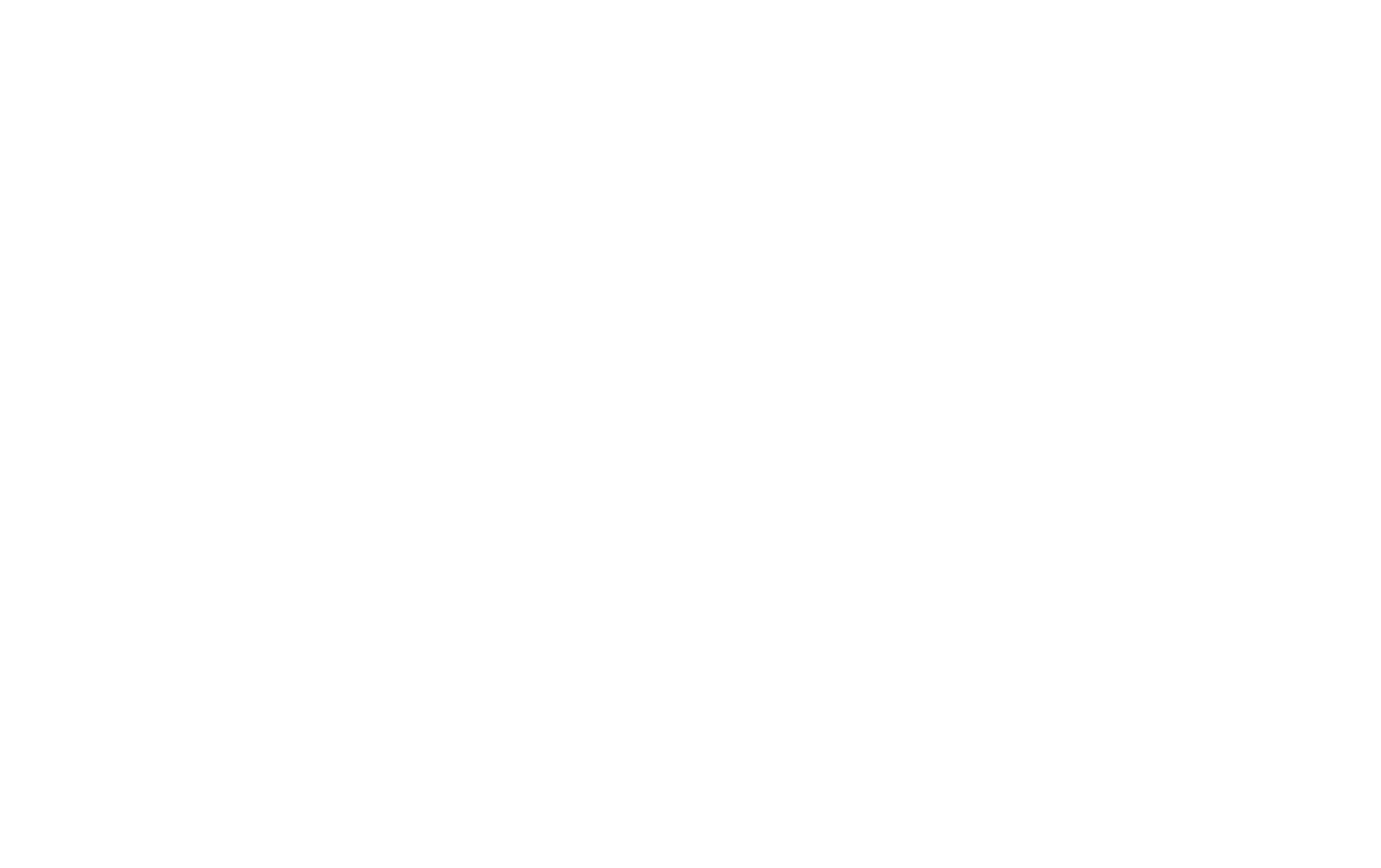
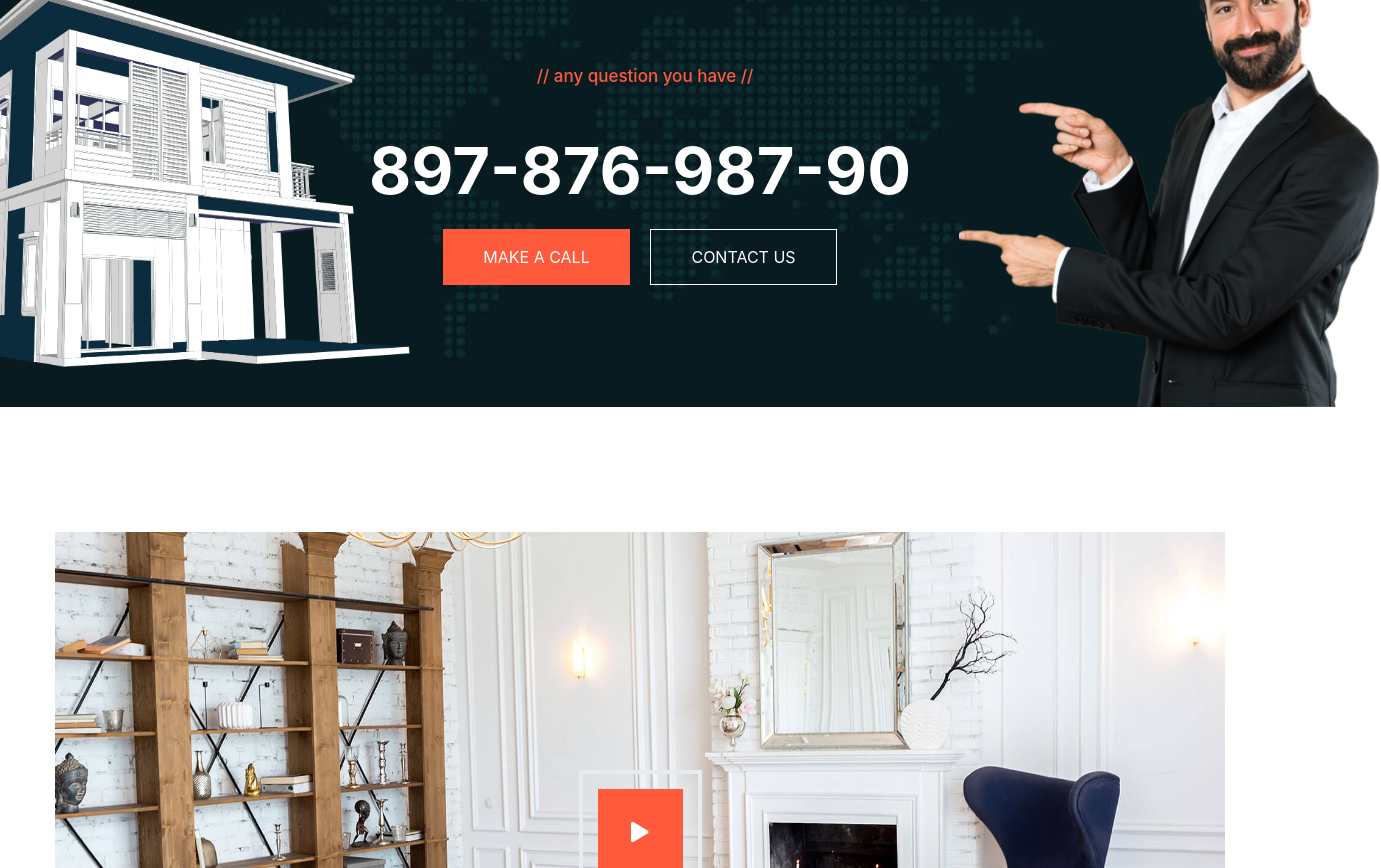
Before and after one commit to irajmunshy/Real-Estate, a React (Create React App) app: page / in a window 1280 px wide. Shown: the part 1320-2188 px from the top of the page, 1381 px wide, since content can reach past the window. Before the commit the page ends 1229 px from the top, so only its background shows below. Built offline with nearby package versions, Linux system fonts and the light colour scheme; the HTML template or start-up script is replaced by a standard one.

Commit message:
anyQuestion area update

```diff
--- a/src/components/AnyQuestion/AnyQuestion.css
+++ b/src/components/AnyQuestion/AnyQuestion.css
@@ -84,9 +84,9 @@
 .anyQuestion-area .anyQuestion-info::after {
     content: '';
     position: absolute;
-    right: -137px;
+    right: -101px;
     bottom: -122px;
-    width: 480px;
+    width: 422px;
     height: 490px;
     background: url('../../images/AnyQuestion/11.png') no-repeat;
     background-size: contain;
--- a/src/components/Home/Home.js
+++ b/src/components/Home/Home.js
@@ -8,8 +8,8 @@ const Home = () => {
         <div>
             <Navbar/>
             <Background/>
-            {/* <AnyQuestion />
-            <BrandArea /> */}
+            <AnyQuestion />
+            <BrandArea />
         </div>
     );
 };
```
